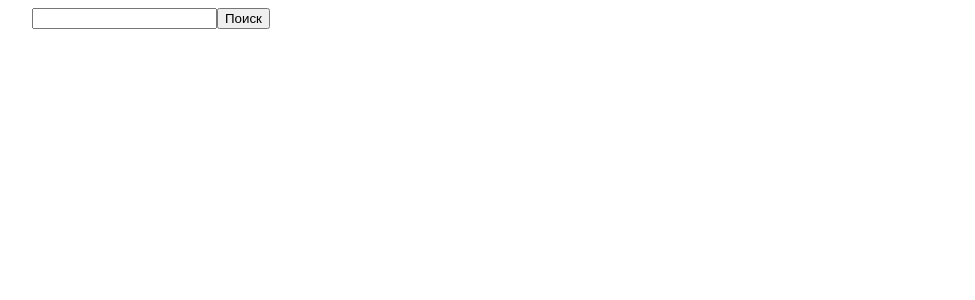
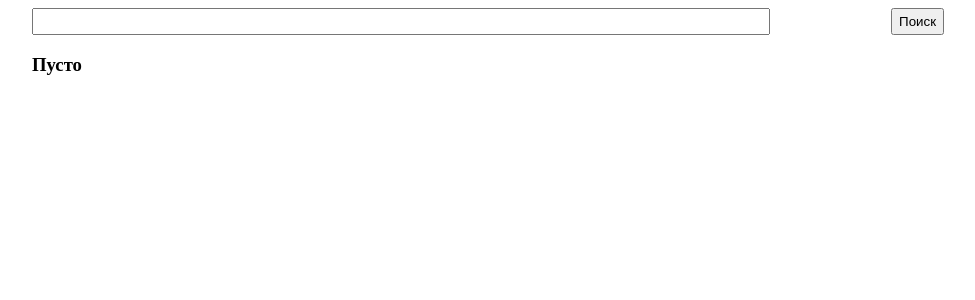
Before and after one commit to deni-in/vue-github-users-test, a Vue app: page / in a window 1280 px wide. Shown: the top 300 px of the page, without its empty margins (152-1127 px from the left). Built offline with nearby package versions, Linux system fonts and the light colour scheme.

Commit message:
small fixes

```diff
--- a/src/App.vue
+++ b/src/App.vue
@@ -1,9 +1,14 @@
 <template>
   <div class="app">
+    <div class="header">
+      <UserSearch/>
+    </div>
     <div class="content">
-      <UserSearch/>
-      <div class="list">
+      <div v-if="!loading">
         <UsersList/>
+      </div>
+      <div v-else>
+        Загрузка
       </div>
       <div ref="observer" class="observer"/>
     </div>
@@ -20,7 +25,8 @@ export default {
   computed: {
     ...mapState({
       page: state => state.page,
-      totalPages: state => state.totalPages
+      totalPages: state => state.totalPages,
+      loading: state => state.loading
     })
   },
   methods: {
@@ -29,7 +35,6 @@ export default {
     })
   },
   mounted() {
-    console.log(this.$refs.observer)
     const options = {
       rootMargin: '0px',
       threshold: 1.0
@@ -51,21 +56,16 @@ export default {
     margin: auto;
     justify-content: center;
   }
+  .header {
+    max-width: 80%;
+    margin: auto;
+    justify-content: center;
+  }
   .content {
     max-width: 80%;
     margin: auto;
     justify-content: center;
   }
-  .list {
-    display: flex;
-    flex-wrap: wrap;
-    justify-content: space-between;
-  }
-  .list__card {
-    width: 250px;
-    text-align: center;
-  }
-  .list__card-img {
-    width: 100%;
-  }
+
+
 </style>
--- a/src/components/UI/MyInput.vue
+++ b/src/components/UI/MyInput.vue
@@ -1,5 +1,5 @@
 <template>
- <input :value="modelValue" @input="updateInput" type="text" >
+ <input class="input" :value="modelValue" @input="updateInput" type="text" >
 </template>
 
 <script>
@@ -17,5 +17,9 @@ export default {
 </script>
 
 <style scoped>
-
+  .input {
+    width: 80%;
+    font-size: large;
+    text-align: center;
+  }
 </style>
--- a/src/components/UserCard.vue
+++ b/src/components/UserCard.vue
@@ -1,7 +1,7 @@
 <template>
   <div class="list__card">
     <img v-bind:src="user.avatar_url" class="list__card-img" />
-    <p>{{ user.login }}</p>
+    <h3>{{ user.login }}</h3>
   </div>
 </template>
 
@@ -16,4 +16,14 @@ export default {
 };
 </script>
 
-<style scoped></style>
+<style scoped>
+.list__card {
+  width: 250px;
+  text-align: center;
+}
+.list__card-img {
+  width: 100%;
+  border-radius: 100px;
+  border: solid black 1px;
+}
+</style>
--- a/src/components/UserSearch.vue
+++ b/src/components/UserSearch.vue
@@ -1,6 +1,6 @@
 <template>
   <div>
-    <form @submit.prevent>
+    <form @submit.prevent class="form">
       <my-input
           type="text"
           :model-value="login"
@@ -32,5 +32,9 @@ export default {
 </script>
 
 <style>
-
+  .form {
+    width: 100%;
+    display: flex;
+    justify-content: space-between;
+  }
 </style>
--- a/src/components/UsersList.vue
+++ b/src/components/UsersList.vue
@@ -1,7 +1,13 @@
 <template>
-  <div class="list">
-    <user-card v-for="user in users" :user="user" :key="user.id"/>
+  <div  v-if="users.length > 0">
+    <div>
+      <h3>Список пользователей</h3>
+    </div>
+    <div class="list">
+      <user-card v-for="user in users" :user="user" :key="user.id"/>
+    </div>
   </div>
+  <h3 v-else>Пусто</h3>
 </template>
 
 <script>
@@ -20,5 +26,9 @@ export default {
 </script>
 
 <style scoped>
-
+.list {
+  display: flex;
+  flex-wrap: wrap;
+  justify-content: space-between;
+}
 </style>
--- a/src/store/index.js
+++ b/src/store/index.js
@@ -7,7 +7,7 @@ export default createStore({
       users: [],
       login: '',
       loading: false,
-      page: 0,
+      page: 1,
       limit: 9,
       totalPages: 0
     }
@@ -33,12 +33,16 @@ export default createStore({
     },
     setIncrementPage(state) {
       state.page += 1
+    },
+    setResetPage(state) {
+      state.page = 1
     }
   },
   actions: {
     async getUsers({state, commit}) {
       try {
         commit('setLoading', true)
+        commit('setResetPage')
         const res = await axios.get(`https://api.github.com/search/users?q=${state.login}`, {
           params: {
             page: state.page,
@@ -55,7 +59,6 @@ export default createStore({
     },
     async getMoreUsers({state, commit}) {
       try {
-        commit('setLoading', true)
         commit('setIncrementPage')
         const res = await axios.get(`https://api.github.com/search/users?q=${state.login}`, {
           params: {
@@ -67,8 +70,6 @@ export default createStore({
         commit('setMoreUsers', res.data.items)
       } catch (e) {
         console.log("Ошибка:" + e.message)
-      } finally {
-        commit('setLoading', false)
       }
     },
   }
```
Also changed, not shown: src/components/UI/MySelect.vue (added, +17 -0 lines).
